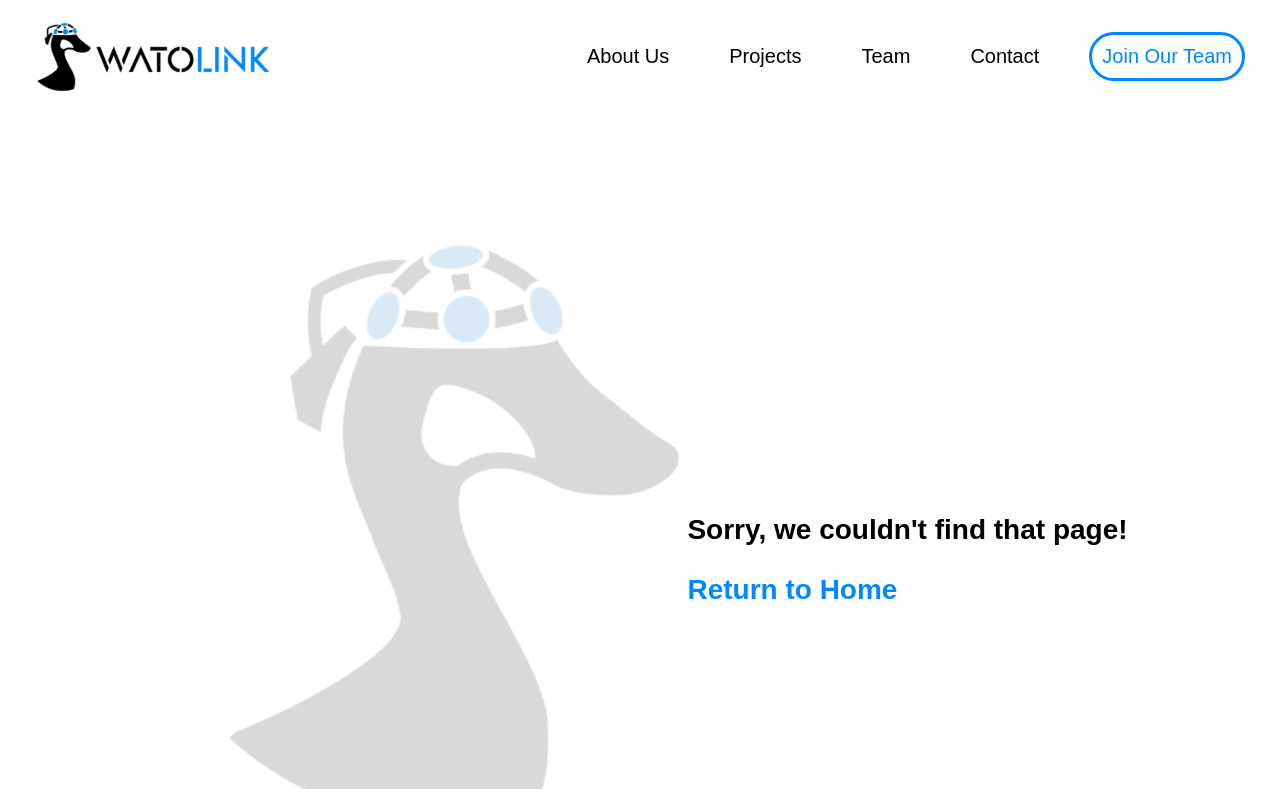
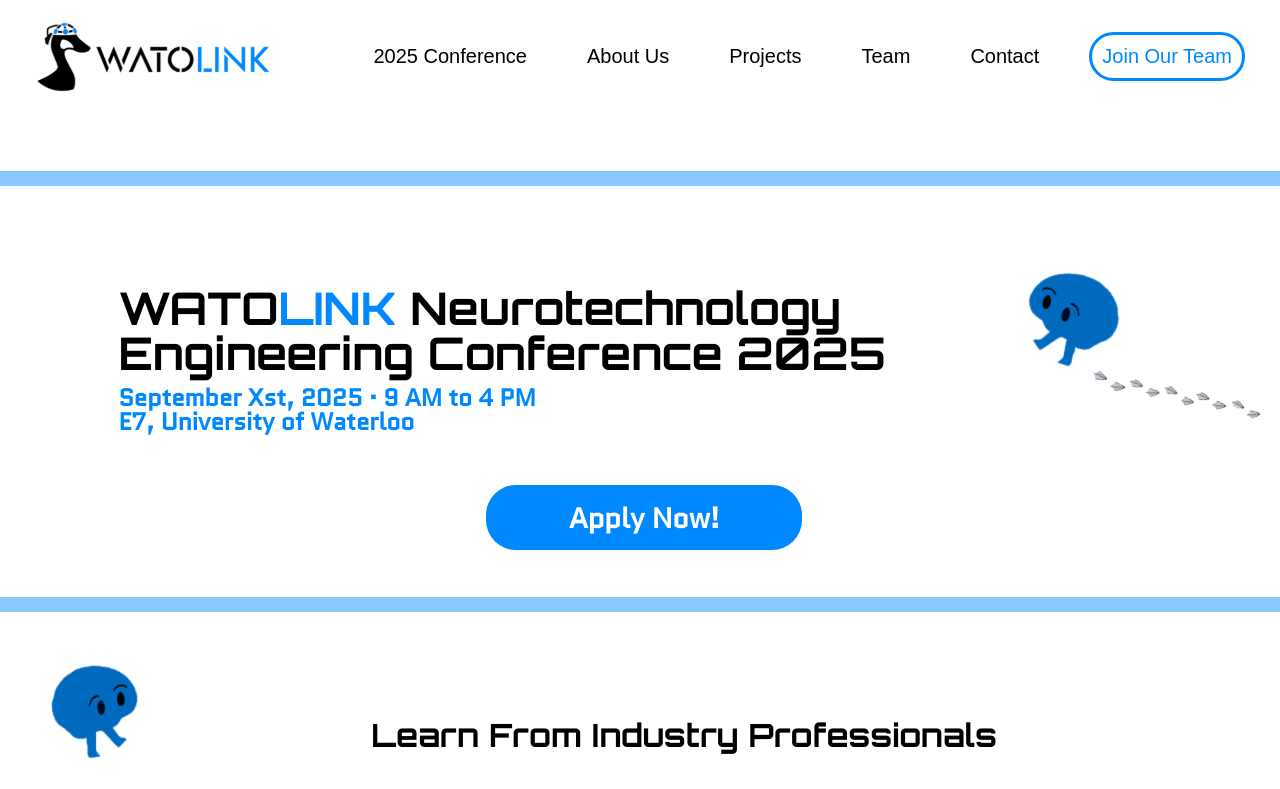
Before and after one commit to WATOLINK/main-website, a Next.js app: page /conference in a window 1280 px wide. Before the commit this address had no page. Shown: the top 789 px of the page. Built offline with nearby package versions, Linux system fonts and the light colour scheme.

Commit message:
min-conference-page

```diff
--- a/constants/navlinks/navlinks.js
+++ b/constants/navlinks/navlinks.js
@@ -1,4 +1,8 @@
 const NAVLINKS = [
+    {
+        name: '2025 Conference',
+        href: '/conference',
+    },
     {
         name: 'About Us',
         href: '/',
--- /dev/null
+++ b/pages/conference.js
@@ -0,0 +1,185 @@
+import styled from 'styled-components'
+import Image from 'next/image'
+import Link from 'next/link'
+
+const PageContainer = styled.div`
+    display: flex;
+    flex-direction: column;
+    align-items: center;
+    min-height: 500vh;
+    overflow-y: auto;
+    padding: clamp(1rem, 3vw, 2rem);
+`
+
+const SeparationLine = styled.div`
+    width: min(100%, 1484px);
+    height: 15px;
+    background-color: ${({ theme }) => theme.colors.lightblue2};
+    position: absolute;
+    top: ${({ top }) => top || '0px'};
+`
+
+const TitleContainer = styled.div`
+    width: min(90%, 801px);
+    height: 122px;
+    top: 240px;
+    left: clamp(2rem, 8vw, 112px);
+    position: absolute;
+    padding: clamp(0.5rem, 2vw, 1rem);
+`
+
+const DescriptionContainer = styled.div`
+    width: min(90%, 443px);
+    height: 64px;
+    top: 370px;
+    left: clamp(2rem, 8vw, 112px);
+    position: absolute;
+    padding: clamp(0.5rem, 2vw, 1rem);
+`
+
+const SubtitleContainer = styled.div`
+    width: min(90%, 824px);
+    height: 40px;
+    left: clamp(2rem, 20vw, 329px);
+    position: absolute;
+    top: ${({ top }) => top || '0px'};
+    text-align: center;
+    padding: clamp(0.5rem, 2vw, 1rem);
+`
+
+const SubDescriptionContainer = styled.div`
+    width: min(90%, 947px);
+    height: 130px;
+    left: clamp(2rem, 18vw, 265px);
+    position: absolute;
+    top: ${({ top }) => top || '0px'};
+    text-align: center;
+    padding: clamp(1rem, 3vw, 2rem);
+`
+
+const Title = styled.h1`
+    font: ${({ theme }) => theme.fonts.heading45};
+    color: ${({ theme }) => theme.colors.black};
+`
+
+const Description = styled.body`
+    font: ${({ theme }) => theme.fonts.description24};
+    color: ${({ theme }) => theme.colors.blue};
+`
+
+const SubDescription = styled.body`
+    font: ${({ theme }) => theme.fonts.description24};
+    color: ${({ theme }) => theme.colors.black};
+`
+
+const Subtitle = styled.body`
+    font: ${({ theme }) => theme.fonts.subheading32};
+    color: ${({ theme }) => theme.colors.black};
+`
+
+const Highlight = styled.span`
+  color: ${({ theme }) => theme.colors.blue};
+`
+
+const RegisterButton = styled.button`
+    top: 485px;
+    left: clamp(2rem, 38vw, 584px);
+    width: min(90%, 316px);
+    height: 65px;
+    border-radius: 30px;
+    padding: clamp(6px, 1.5vw, 11px) clamp(6px, 2vw, 11px);
+    gap: 10px;
+    border: none;
+    background-color: ${({ theme }) => theme.colors.blue};
+    position: absolute;
+    cursor: pointer;
+    font: ${({ theme }) => theme.fonts.apply};
+    color: ${({ theme }) => theme.colors.white};
+`
+
+const BrainImage1 = styled.div`
+    top: 240px;
+    left: clamp(60vw, 78vw, 1156px);
+    transform: rotate(11deg);
+    position: absolute;
+    padding: clamp(0.5rem, 1vw, 1rem);
+`
+
+const BrainImage2 = styled.div`
+    top: 632px;
+    left: clamp(1rem, 2vw, 29px);
+    transform: scaleX(-1);
+    position: absolute;
+    padding: clamp(0.5rem, 1vw, 1rem);
+`
+
+const GooseFeet = styled.div`
+    top: 370px;
+    left: clamp(70vw, 84vw, 1248px);
+    transform: rotate(13deg);
+    opacity: 70%;
+    position: absolute;
+    padding: clamp(0.5rem, 1vw, 1rem);
+`
+
+export default function ConferencePage() {
+    return (
+        <PageContainer>
+            <SeparationLine top="171px"></SeparationLine>
+
+                <TitleContainer>
+                    <link href="https://fonts.googleapis.com/css2?family=Orbitron:wght@400;700&family=Quantico:ital,wght@0,400;1,400&display=swap" rel="stylesheet"></link>
+                    <Title>WATO<Highlight>LINK</Highlight> Neurotechnology Engineering Conference 2025</Title>
+                </TitleContainer>
+                    <DescriptionContainer>
+                        <Description>September Xst, 2025 · 9 AM to 4 PM E7, University of Waterloo</Description>
+                    </DescriptionContainer>
+                <Link href="https://google.com" passHref>
+                    <RegisterButton>Apply Now!</RegisterButton>
+                </Link>
+
+            <SeparationLine top="597px"></SeparationLine>
+
+                <BrainImage1>
+                    <Image
+                        alt={'brain_blob'}
+                        src={'/blue_blobs/first_blob.png'}
+                        width={121.07}
+                        height={130.72}
+                    />
+                </BrainImage1>
+
+            <SubtitleContainer top="703px">
+                <Subtitle>Learn From Industry Professionals</Subtitle>
+            </SubtitleContainer>
+                <SubDescriptionContainer top="759px">
+                    <SubDescription>The conference will bring together <Highlight>industry leaders, researchers and practitioners</Highlight> to share insights, explore <Highlight>collaboration</Highlight> opportunities and drive the <Highlight>future</Highlight> of neurotechnology forward. </SubDescription>
+                </SubDescriptionContainer>
+            <SubtitleContainer top="949px">
+                <Subtitle>Develop Your Network</Subtitle>
+            </SubtitleContainer>
+                <SubDescriptionContainer top="1004px">
+                    <SubDescription>The event will feature <Highlight>networking opportunities</Highlight> and a showcase of <Highlight>cutting-edge neurotechnologies</Highlight> from organizations all across Canada. </SubDescription>
+                </SubDescriptionContainer>
+
+                <BrainImage2>
+                    <Image
+                        alt={'brain_blob'}
+                        src={'/blue_blobs/first_blob.png'}
+                        width={113.64}
+                        height={130.42}
+                    />
+                </BrainImage2>
+
+                <GooseFeet>
+                    <Image
+                        alt={'goose_feet'}
+                        src={'/main-page-images/short_goose_feet.png'}
+                        width={217}
+                        height={33}
+                    />
+                </GooseFeet>
+
+        </PageContainer>
+    )
+}
--- a/theme.js
+++ b/theme.js
@@ -18,6 +18,11 @@ const fonts = {
     subheading: `normal 600 30px 'Poppins', sans-serif`,
     heading: `normal 600 45px 'Poppins', sans-serif`,
     largeheading: `normal 700 72px 'Poppins', sans-serif`,
+
+    heading45: `bold 45px/100% 'Orbitron', sans-serif`,
+    description24: `bold 24px/100% 'Quantico', italic`,
+    apply: `normal 600 28px/100% 'Quantico', sans-serif`,
+    subheading32: `bold 32px/100% 'Orbitron', sans-serif`,
 }
 
 const colors = {
@@ -32,6 +37,7 @@ const colors = {
     greyblue: '#B6C2E0',
     pink: '#FBE1E0',
     grey: '#949494',
+    lightblue2: '#88C7FF',
 }
 
 export const theme = {
```
Also changed, not shown: public/main-page-images/short_goose_feet.png (added).
